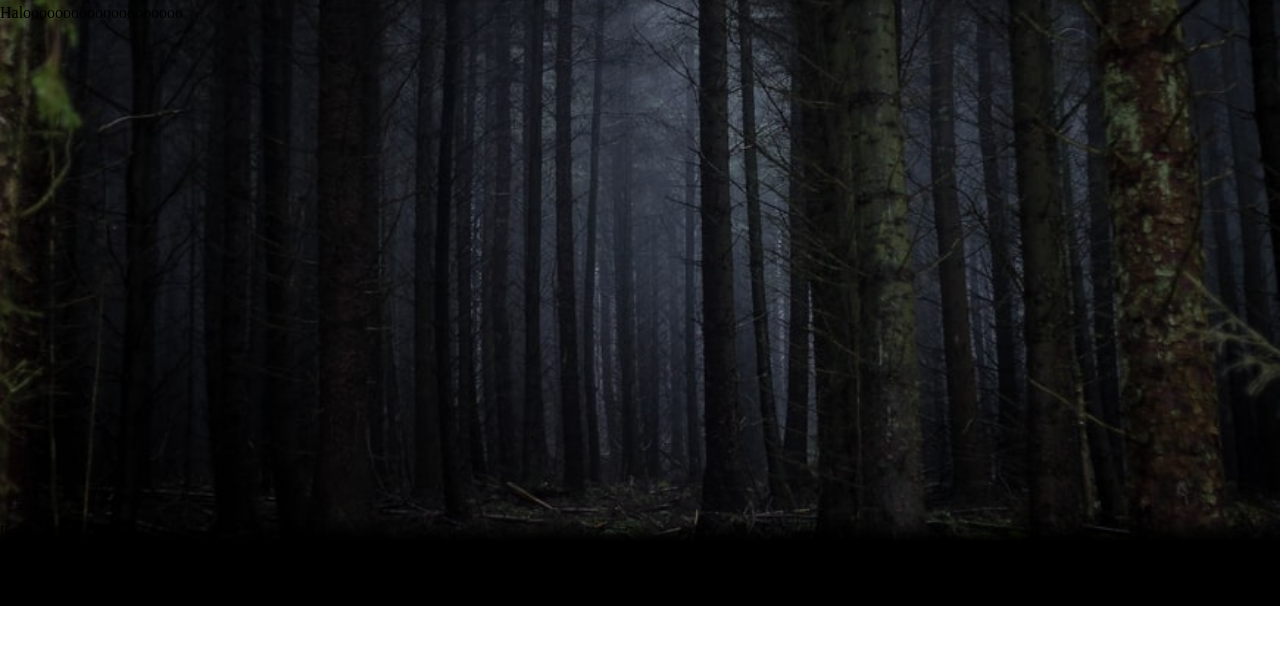
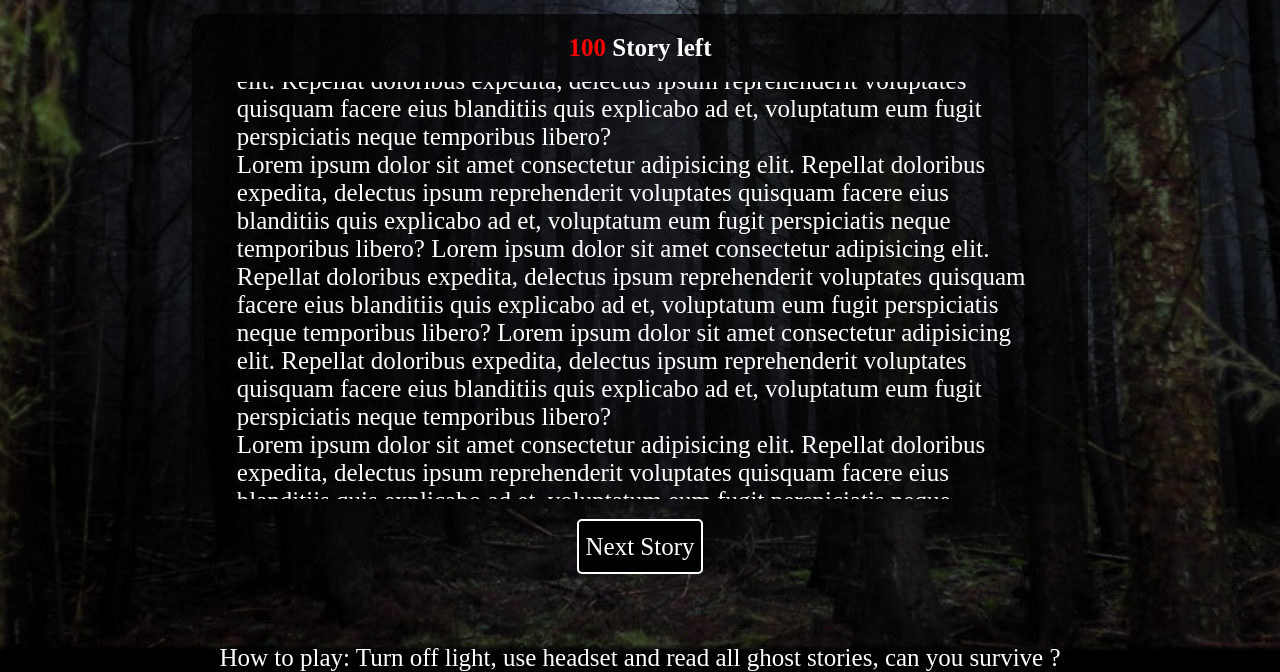
Before and after one commit to nurrakhman/hyakumonogatari, a plain HTML site: page index.html in a window 1280 px wide. Shown: the part 194-866 px from the top of the page. Before the commit the page ends 800 px from the top, so only its background shows below. Drawn offline with Linux system fonts and the light colour scheme; a web font is replaced by a local one.

Commit message:
layouting complete

```diff
--- a/index.html
+++ b/index.html
@@ -13,12 +13,28 @@
             <img class="main-logo" src="logo-new.gif" alt="Logo Hyakumonogatari">
         </div>
         <div class="content">
-            <div class="typewriter">
-                <p>Haloooooooooooooooooooo</p>
+            <div class="card-story">
+                <div class="remaining">
+                    <h1><Span class="redColor">100</Span> Story left</h1>
+                </div>
+                <div class="story">
+                    <p>Lorem ipsum dolor sit amet consectetur adipisicing elit. Repellat doloribus expedita, delectus ipsum reprehenderit voluptates quisquam facere eius blanditiis quis explicabo ad et, voluptatum eum fugit perspiciatis neque temporibus libero? Lorem ipsum dolor sit amet consectetur adipisicing elit. Repellat doloribus expedita, delectus ipsum reprehenderit voluptates quisquam facere eius blanditiis quis explicabo ad et, voluptatum eum fugit perspiciatis neque temporibus libero? Lorem ipsum dolor sit amet consectetur adipisicing elit. Repellat doloribus expedita, delectus ipsum reprehenderit voluptates quisquam facere eius blanditiis quis explicabo ad et, voluptatum eum fugit perspiciatis neque temporibus libero? </p>
+                    <p>Lorem ipsum dolor sit amet consectetur adipisicing elit. Repellat doloribus expedita, delectus ipsum reprehenderit voluptates quisquam facere eius blanditiis quis explicabo ad et, voluptatum eum fugit perspiciatis neque temporibus libero? Lorem ipsum dolor sit amet consectetur adipisicing elit. Repellat doloribus expedita, delectus ipsum reprehenderit voluptates quisquam facere eius blanditiis quis explicabo ad et, voluptatum eum fugit perspiciatis neque temporibus libero? Lorem ipsum dolor sit amet consectetur adipisicing elit. Repellat doloribus expedita, delectus ipsum reprehenderit voluptates quisquam facere eius blanditiis quis explicabo ad et, voluptatum eum fugit perspiciatis neque temporibus libero? </p>
+                    <p>Lorem ipsum dolor sit amet consectetur adipisicing elit. Repellat doloribus expedita, delectus ipsum reprehenderit voluptates quisquam facere eius blanditiis quis explicabo ad et, voluptatum eum fugit perspiciatis neque temporibus libero? Lorem ipsum dolor sit amet consectetur adipisicing elit. Repellat doloribus expedita, delectus ipsum reprehenderit voluptates quisquam facere eius blanditiis quis explicabo ad et, voluptatum eum fugit perspiciatis neque temporibus libero? Lorem ipsum dolor sit amet consectetur adipisicing elit. Repellat doloribus expedita, delectus ipsum reprehenderit voluptates quisquam facere eius blanditiis quis explicabo ad et, voluptatum eum fugit perspiciatis neque temporibus libero? </p>
+                    <p>Lorem ipsum dolor sit amet consectetur adipisicing elit. Repellat doloribus expedita, delectus ipsum reprehenderit voluptates quisquam facere eius blanditiis quis explicabo ad et, voluptatum eum fugit perspiciatis neque temporibus libero? Lorem ipsum dolor sit amet consectetur adipisicing elit. Repellat doloribus expedita, delectus ipsum reprehenderit voluptates quisquam facere eius blanditiis quis explicabo ad et, voluptatum eum fugit perspiciatis neque temporibus libero? Lorem ipsum dolor sit amet consectetur adipisicing elit. Repellat doloribus expedita, delectus ipsum reprehenderit voluptates quisquam facere eius blanditiis quis explicabo ad et, voluptatum eum fugit perspiciatis neque temporibus libero? </p>
+                    <p>Lorem ipsum dolor sit amet consectetur adipisicing elit. Repellat doloribus expedita, delectus ipsum reprehenderit voluptates quisquam facere eius blanditiis quis explicabo ad et, voluptatum eum fugit perspiciatis neque temporibus libero? Lorem ipsum dolor sit amet consectetur adipisicing elit. Repellat doloribus expedita, delectus ipsum reprehenderit voluptates quisquam facere eius blanditiis quis explicabo ad et, voluptatum eum fugit perspiciatis neque temporibus libero? Lorem ipsum dolor sit amet consectetur adipisicing elit. Repellat doloribus expedita, delectus ipsum reprehenderit voluptates quisquam facere eius blanditiis quis explicabo ad et, voluptatum eum fugit perspiciatis neque temporibus libero? </p>
+
+                </div>
+                <div class="nextBtn">
+                    <button><p>Next Story</p></button>
+                </div>
             </div>
         </div>
+        <audio autoplay>
+            <source src="bgm.mp3" type="audio/mpeg">
+          </audio>
         <div class="footer">
-            test
+            <p>How to play: Turn off light, use headset and read all ghost stories, can you survive ?</p>
         </div>
     </div>
 </body>
--- a/style.css
+++ b/style.css
@@ -1,10 +1,21 @@
-body{
-    background: url(bg.jfif) no-repeat center center fixed;
-    background-size: cover;
+*{
+  margin: 0;
 }
 
-*{
-  margin: 0;
+@font-face {
+  font-family: fontHorror;
+  src: url(minamoji04.ttf);
+}
+
+p, h1{
+  font-family: fontHorror;
+  font-size: 25px;
+  color: white;
+}
+
+body{
+  background: url(bg.jfif) no-repeat center center fixed;
+  background-size: cover;
 }
 
 .main{
@@ -19,27 +30,82 @@ body{
   justify-content: center;
   align-items: center;
   width: 100%;
-  flex-basis: 230px;
+  flex-basis: 180px;
   /* height: 230px; */
   background: linear-gradient(180deg, rgb(0, 0, 0), rgba(0, 0, 0), rgba(0, 0, 0),rgba(0, 0, 0), rgba(0, 0, 0, 0));
 }
 
 .content{
   display: flex;
-  /* background: blanchedalmond; */
-  /* height: 608px; */
+  justify-content: center;
+  align-items: center;
   flex-basis: 600px;
+  height: 700px;
 
+}
+
+.card-story{
+  display: flex;
+  flex-direction: column;
+  /* justify-content: space-between; */
+  align-items: center;
+  border-radius: 15px;
+  gap: 20px;
+  width: 70%;
+  height: 80%;
+  background: linear-gradient(180deg, rgb(0, 0, 0, 0.7), rgba(0, 0, 0,0.6), rgba(0, 0, 0, 0.6),rgba(0, 0, 0, 0.6), rgba(0, 0, 0, 0));
 }
 
 .footer{
   display: flex;
-  background: blue;
+  justify-content: center;
+  align-items: center;
+  color: white;
   height: 100px;
   background: linear-gradient(0deg, rgb(0, 0, 0), rgba(0, 0, 0), rgba(0, 0, 0),rgba(0, 0, 0), rgba(0, 0, 0, 0));
 }
 
 .main-logo{
-    width: 400px;
+    width: 350px;
 
 }
+
+.nextBtn > button{
+  height: 55px;
+  background-color: rgb(0, 0, 0);
+  border-radius: 5px;
+  border: 2px solid rgb(255, 255, 255);
+}
+
+.nextBtn > button:hover{
+  height: 55px;
+  background-color: rgb(70, 0, 0);
+  border-radius: 5px;
+  border: 2px solid rgb(255, 255, 255);
+}
+
+.nextBtn > button:active{
+  height: 55px;
+  background-color: rgb(102, 0, 0);
+  border-radius: 5px;
+  border: 2px solid rgb(255, 255, 255);
+}
+
+.remaining{
+  padding-top: 20px;
+}
+
+.story{
+  width: 90%;
+  height: 80%;
+  display: flex;
+  flex-direction: column;
+  align-self: center;
+  align-items: center;
+  justify-content: center;
+  overflow-y: auto ;
+}
+
+.redColor{
+  color: red;
+}
```
Also changed, not shown: 2 other files.
